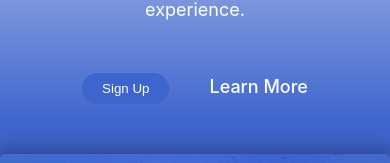
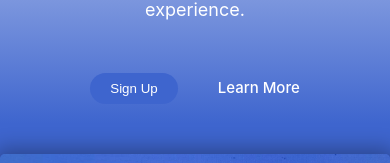
Before and after one commit to bezbrain/MakeeneURL_Shortener, a React (Vite) app: page / in a window 390 px wide. Shown: the part 378-541 px from the top of the page. Built offline with nearby package versions, Linux system fonts and the light colour scheme.

Commit message:
Made adjustment to form section at mobile screen size

```diff
--- a/src/styles/hero.css
+++ b/src/styles/hero.css
@@ -59,6 +59,11 @@
   opacity: 0.7;
   text-decoration: underline;
 }
+@media screen and (max-width: 500px) {
+  .hero-section a {
+    font-size: 15px;
+  }
+}
 
 .hero-img-con {
   /* border: 2px solid red; */
```
